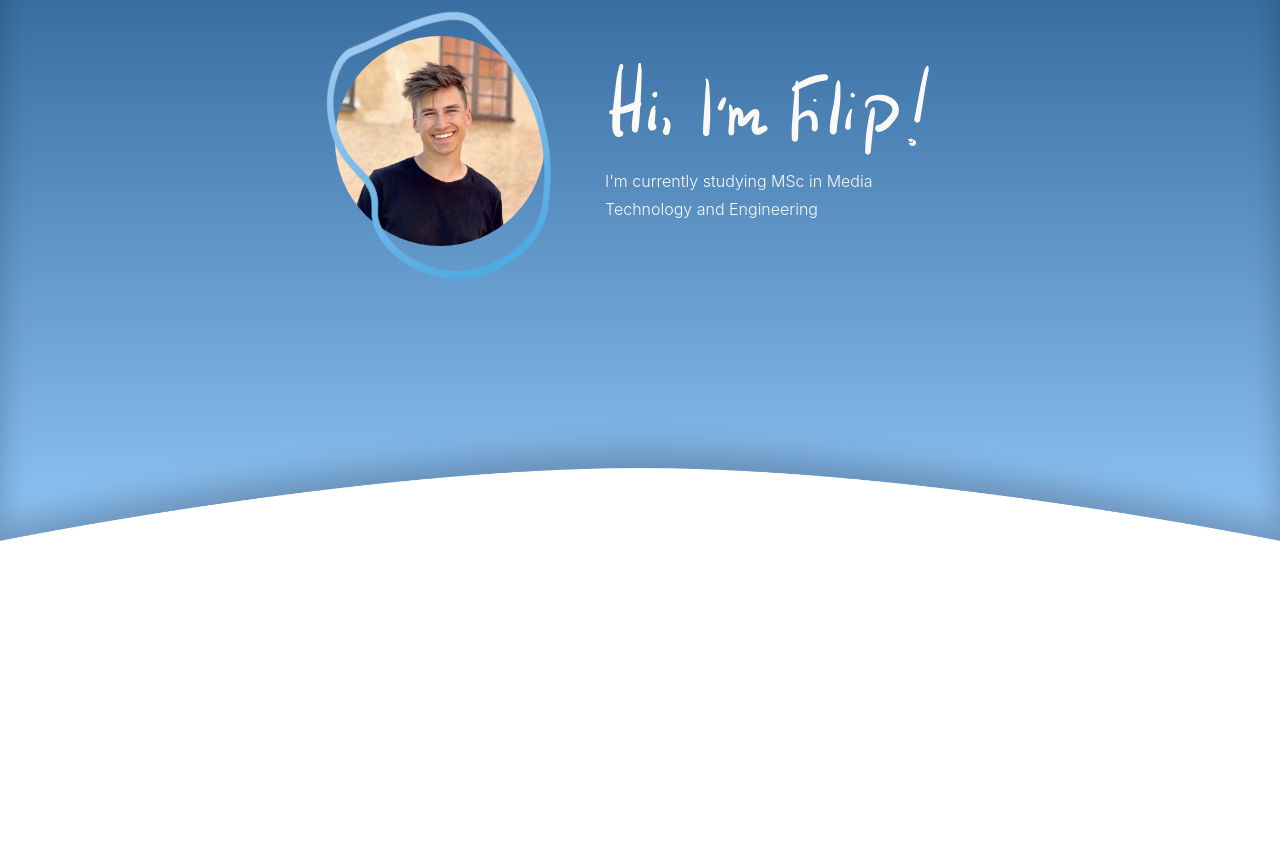
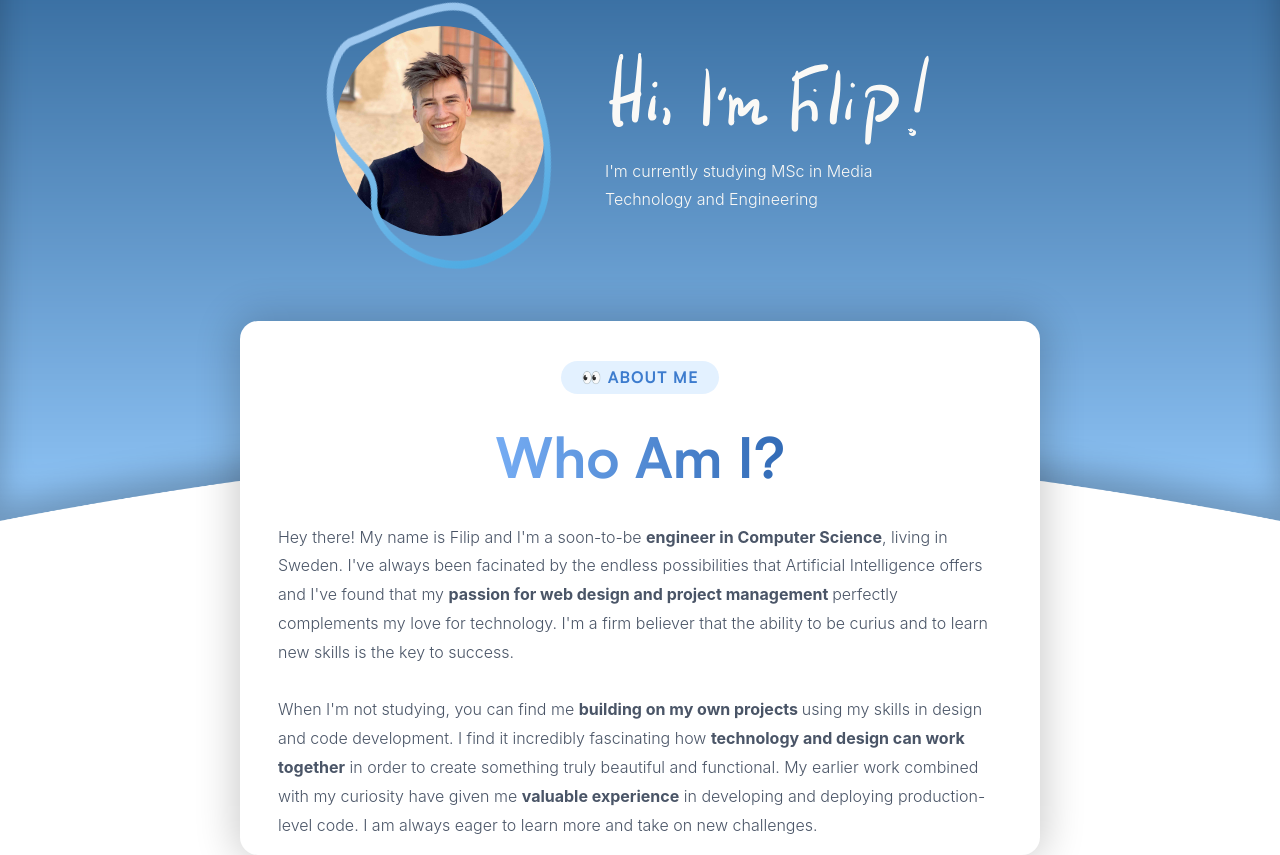
Before and after one commit to Filipbagen/filipbagen.se, a React (Create React App) app: page / in a window 1280 px wide. Shown: the part 179-1034 px from the top of the page. Before the commit the page ends 800 px from the top, so only its background shows below. Built offline with nearby package versions, Linux system fonts and the light colour scheme; a web font is replaced by a local one.

Commit message:
Finished about me section

```diff
--- a/src/App.js
+++ b/src/App.js
@@ -16,7 +16,7 @@ function App() {
       {/* <NavBar /> */}
 
       <HeroSection />
-      {/* <AboutMe /> */}
+      <AboutMe />
       {/* <Experience /> */}
       {/* <Skills /> */}
       {/* <Projects /> */}
--- a/src/components/AboutMe.js
+++ b/src/components/AboutMe.js
@@ -18,8 +18,7 @@ const AboutMe = () => {
                     Artificial Intelligence offers and I've found that my <b> passion for web design and
                         project management </b> perfectly complements my love for technology. I'm a firm believer
                     that the ability to be curius and to learn new skills is the key to success.
-                </p>
-                <p>
+                    <br /><br />
                     When I'm not studying, you can find me <b> building on my own projects </b> using my skills in design and
                     code development. I find it incredibly fascinating how <b>technology and design can work together</b> in order to create
                     something truly beautiful and functional. My earlier work combined with my curiosity have given me <b>valuable experience</b> in
@@ -28,7 +27,7 @@ const AboutMe = () => {
                 </p>
 
             </TextBox>
-        </Container>
+        </Container >
     )
 }
 
@@ -36,37 +35,43 @@ export default AboutMe
 
 // Style
 const Container = styled.div`
+    width: 100vw;
+    margin-top: -200px;
+
     display: flex;
     justify-content: center;
     align-items: center;
     flex-direction: row;
-    width: 100vw;
-    margin-top: -200px;
 
-    @media (max-width: 740px) {
-        margin-top: -120px;
+    @media (max-width: 670px) {
+        margin-top: -100px;
     }
 `
 
 const TextBox = styled.div`
+    background-color: white;
+
     display: flex;
-    justify-content: center;
     align-items: center;
     flex-direction: column;
 
+    padding-top: 28px;
     max-width: 800px;
-    background-color: white;
+    border-radius: 18px;
+
+    & > p {
+        padding: 0 38px;
+    }
+
     -webkit-box-shadow: 0px 0px 40px 5px rgba(0,0,0,0.2);
     box-shadow: 0px 0px 40px 5px rgba(0,0,0,0.2);
-    padding: 34px;
-    border-radius: 18px;
 
     & > h1 {
         margin: 0;
         font-size: 56px;
 
         @media (max-width: 670px) {
-            font-size: 26px;
+            font-size: 32px;
         }
     }
 `
--- a/src/components/HeroSection.js
+++ b/src/components/HeroSection.js
@@ -64,6 +64,14 @@ const Head = styled.header`
     background-image: url(${hero});
     background-position: 50% 100%;
     background-size: cover;
+
+    @media (max-width: 670px) {
+        height: 700px;
+    }
+
+    @media (max-height: 800px) {
+        height: 700px;
+    }
 `
 
 const Intro = styled.div`
```
